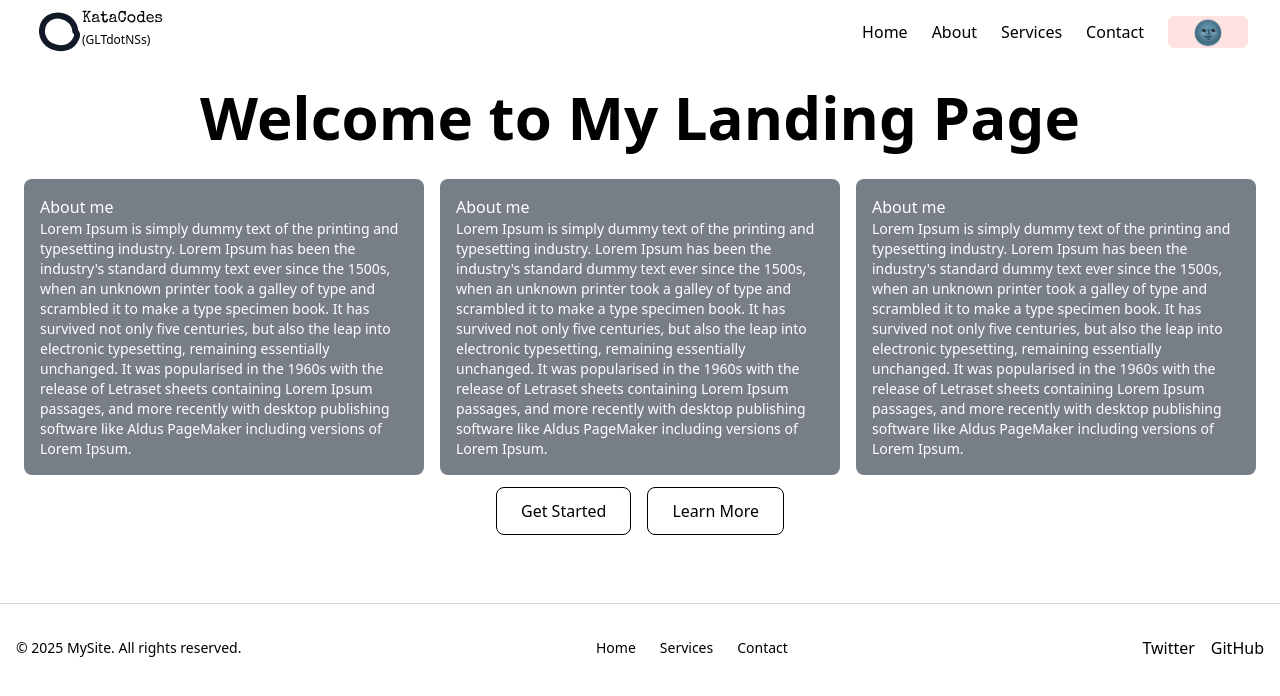
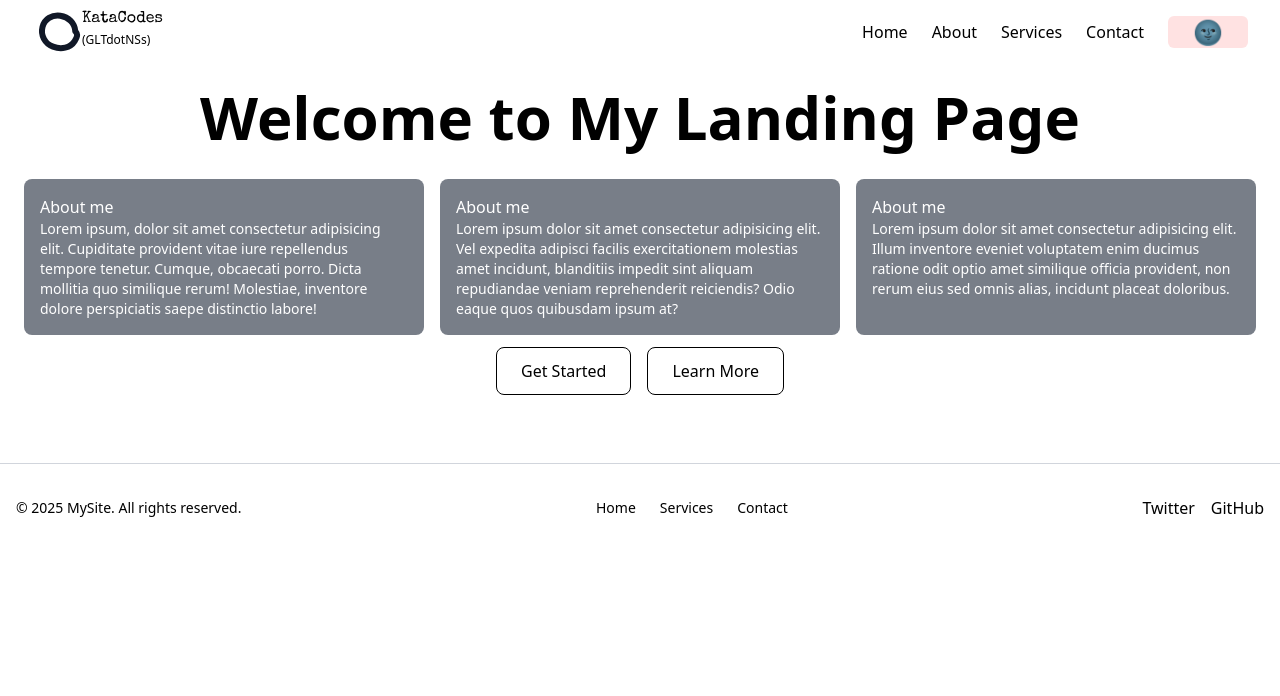
Before and after one commit to CodingKataEUW/KataCodes, a Next.js app: page / in a window 1280 px wide. Shown: the top 696 px of the page. Built offline with nearby package versions, Linux system fonts and the light colour scheme.

Commit message:
added hero section

```diff
--- a/components/Hero/Hero.jsx
+++ b/components/Hero/Hero.jsx
@@ -1,3 +1,5 @@
+import Link from "next/link";
+
 export default function HeroSection() {
   return (
     <section className="flex max-w-7xl m-auto flex-col items-center justify-center text-center px-6 py-20 space-y-6">
@@ -5,42 +7,38 @@ export default function HeroSection() {
         Welcome to My Landing Page
       </h1>
       <div className="flex flex-col md:flex-row w-full gap-4">
-
         <div className="bg-gray-800/60 w-full lg:w-1/2 p-4 text-left text-white rounded-lg">
-                             <h3>
-                    About me
-                </h3>
+          <h3>About me</h3>
           <p className="text-sm">
-Lorem Ipsum is simply dummy text of the printing and typesetting industry. Lorem Ipsum has been the industry's standard dummy text ever since the 1500s, when an unknown printer took a galley of type and scrambled it to make a type specimen book. It has survived not only five centuries, but also the leap into electronic typesetting, remaining essentially unchanged. It was popularised in the 1960s with the release of Letraset sheets containing Lorem Ipsum passages, and more recently with desktop publishing software like Aldus PageMaker including versions of Lorem Ipsum.      </p>
+Lorem ipsum, dolor sit amet consectetur adipisicing elit. Cupiditate provident vitae iure repellendus tempore tenetur. Cumque, obcaecati porro. Dicta mollitia quo similique rerum! Molestiae, inventore dolore perspiciatis saepe distinctio labore!
+          </p>
         </div>
         <div className="bg-gray-800/60 w-full lg:w-1/2 p-4 text-left text-white rounded-lg">
-                             <h3>
-                    About me
-                </h3>
+          <h3>About me</h3>
           <p className="text-sm">
-Lorem Ipsum is simply dummy text of the printing and typesetting industry. Lorem Ipsum has been the industry's standard dummy text ever since the 1500s, when an unknown printer took a galley of type and scrambled it to make a type specimen book. It has survived not only five centuries, but also the leap into electronic typesetting, remaining essentially unchanged. It was popularised in the 1960s with the release of Letraset sheets containing Lorem Ipsum passages, and more recently with desktop publishing software like Aldus PageMaker including versions of Lorem Ipsum.      </p>
+  Lorem ipsum dolor sit amet consectetur adipisicing elit. Vel expedita adipisci facilis exercitationem molestias amet incidunt, blanditiis impedit sint aliquam repudiandae veniam reprehenderit reiciendis? Odio eaque quos quibusdam ipsum at?
+          </p>
         </div>
         <div className="bg-gray-800/60 w-full lg:w-1/2 p-4 text-left text-white rounded-lg">
-                             <h3>
-                    About me
-                </h3>
+          <h3>About me</h3>
           <p className="text-sm">
-Lorem Ipsum is simply dummy text of the printing and typesetting industry. Lorem Ipsum has been the industry's standard dummy text ever since the 1500s, when an unknown printer took a galley of type and scrambled it to make a type specimen book. It has survived not only five centuries, but also the leap into electronic typesetting, remaining essentially unchanged. It was popularised in the 1960s with the release of Letraset sheets containing Lorem Ipsum passages, and more recently with desktop publishing software like Aldus PageMaker including versions of Lorem Ipsum.      </p>
+       Lorem ipsum dolor sit amet consectetur adipisicing elit. Illum inventore eveniet voluptatem enim ducimus ratione odit optio amet similique officia provident, non rerum eius sed omnis alias, incidunt placeat doloribus.
+          </p>
         </div>
       </div>
       <div className="space-x-4">
-        <a
+        <Link
           href="#get-started"
           className="px-6 py-3 rounded-lg font-medium border hover:scale-105 transition-transform"
         >
           Get Started
-        </a>
-        <a
+        </Link>
+        <Link
           href="#learn-more"
           className="px-6 py-3 rounded-lg font-medium border hover:scale-105 transition-transform"
         >
           Learn More
-        </a>
+        </Link>
       </div>
     </section>
   );
```
Lines whose indentation alone changed are shown as unchanged.
